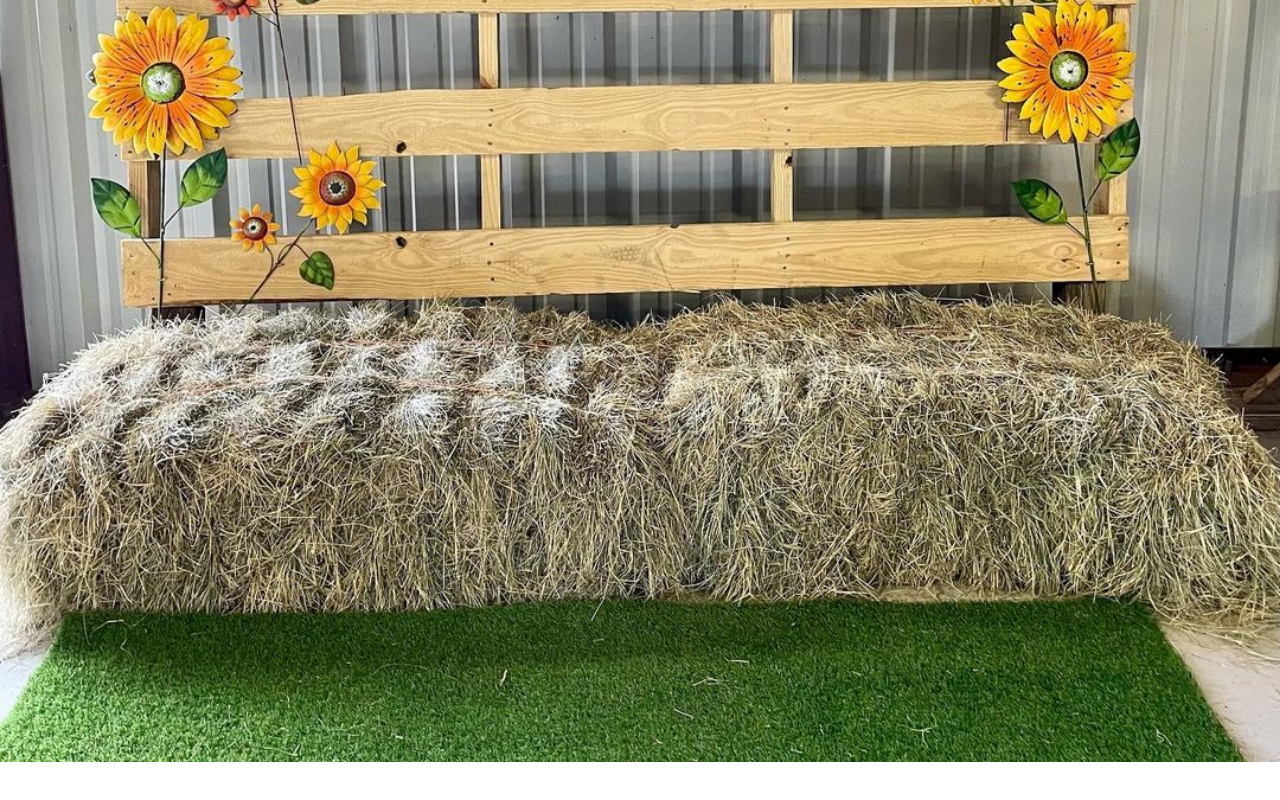
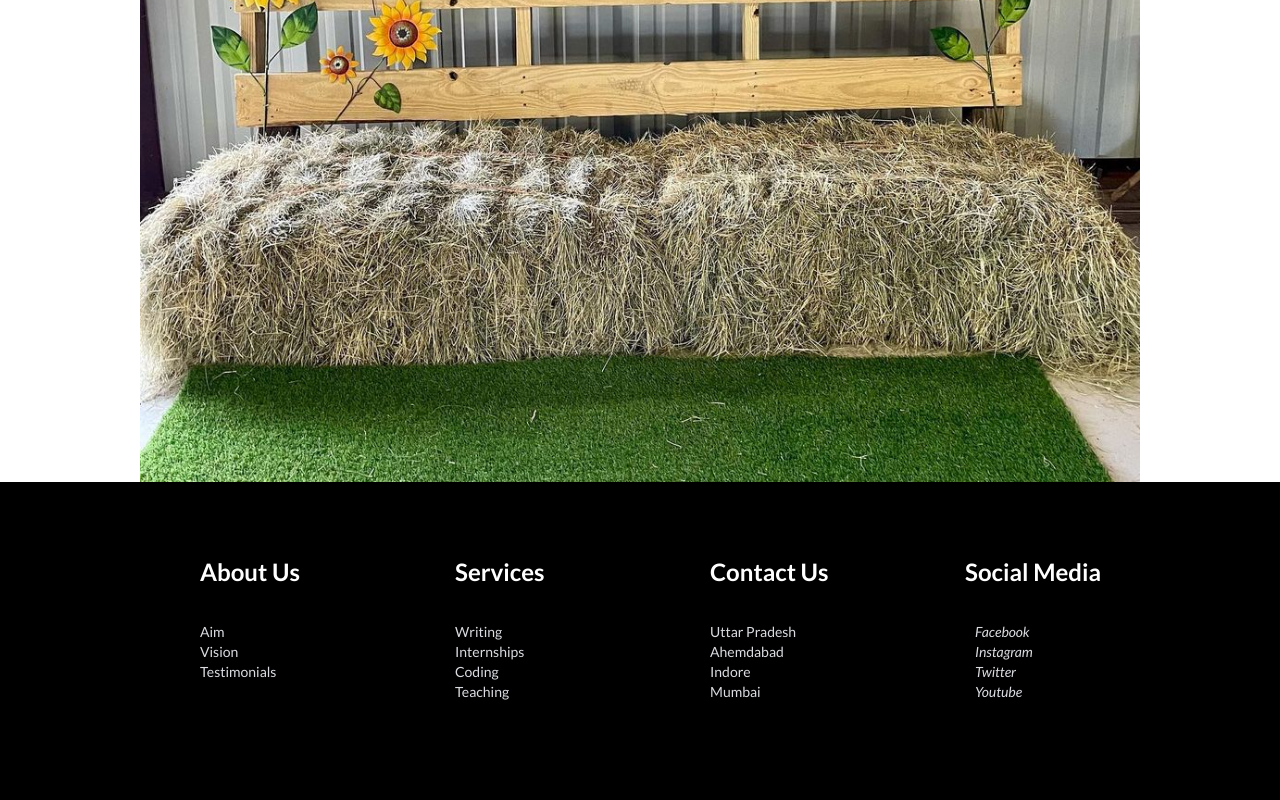
Before and after one commit to Brandon-Banda/greenacres, a React (Vite) app in the folder app/: page / in a window 1280 px wide. Shown: the part 628-1428 px from the top of the page. Before the commit the page ends 1390 px from the top, so only its background shows below. Built offline with nearby package versions, Linux system fonts and the light colour scheme.

Commit message:
ya i gotta fix that

```diff
--- /dev/null
+++ b/app/src/App.css
@@ -0,0 +1,3 @@
+.app-container {
+  display: flex;
+}
--- a/app/src/App.tsx
+++ b/app/src/App.tsx
@@ -10,10 +10,11 @@ import About from './pages/About';
 import Contact from './pages/Contact';
 import FAQ from './pages/FAQ';
 import Application from './pages/Application';
+import Footer from './components/Footer';
 
 export function App() {
   return (
-    <div>
+    <div className="app-container">
       <Nav />
       <Routes>
         <Route path="/" element={<Home />} />
@@ -23,6 +24,7 @@ export function App() {
         <Route path="/apply" element={<Application />} />
         <Route path="*" element={<NotFound />} />
       </Routes>
+      <Footer />
     </div>
   );
 }
--- /dev/null
+++ b/app/src/components/Footer.css
@@ -0,0 +1,35 @@
+.box {
+  padding: 80px 60px;
+  background: black;
+  position: relative;
+  bottom: 0;
+  width: 100%;
+}
+
+.container {
+  display: flex;
+  flex-direction: column;
+  justify-content: center;
+  max-width: 1000px;
+  margin: 0 auto;
+}
+
+.column {
+  display: flex;
+  flex-direction: column;
+  text-align: left;
+  margin-left: 60px;
+}
+
+.heading {
+  font-size: 24px;
+  color: #fff;
+  margin-bottom: 40px;
+  font-weight: bold;
+}
+
+.row {
+  display: grid;
+  grid-template-columns: repeat(auto-fill, minmax(185px, 1fr));
+  grid-gap: 20px;
+}
--- /dev/null
+++ b/app/src/components/Footer.tsx
@@ -0,0 +1,56 @@
+import './Footer.css';
+
+function Footer() {
+  return (
+    <div className="box">
+      <div className="container">
+        <div className="row">
+          <div className="column">
+            <div className="heading">About Us</div>
+            <a href="#">Aim</a>
+            <a href="#">Vision</a>
+            <a href="#">Testimonials</a>
+          </div>
+          <div className="column">
+            <div className="heading">Services</div>
+            <a href="#">Writing</a>
+            <a href="#">Internships</a>
+            <a href="#">Coding</a>
+            <a href="#">Teaching</a>
+          </div>
+          <div className="column">
+            <div className="heading">Contact Us</div>
+            <a href="#">Uttar Pradesh</a>
+            <a href="#">Ahemdabad</a>
+            <a href="#">Indore</a>
+            <a href="#">Mumbai</a>
+          </div>
+          <div className="column">
+            <div className="heading">Social Media</div>
+            <a href="#">
+              <i className="fab fa-facebook-f">
+                <span style={{ marginLeft: '10px' }}>Facebook</span>
+              </i>
+            </a>
+            <a href="#">
+              <i className="fab fa-instagram">
+                <span style={{ marginLeft: '10px' }}>Instagram</span>
+              </i>
+            </a>
+            <a href="#">
+              <i className="fab fa-twitter">
+                <span style={{ marginLeft: '10px' }}>Twitter</span>
+              </i>
+            </a>
+            <a href="#">
+              <i className="fab fa-youtube">
+                <span style={{ marginLeft: '10px' }}>Youtube</span>
+              </i>
+            </a>
+          </div>
+        </div>
+      </div>
+    </div>
+  );
+}
+export default Footer;
```
